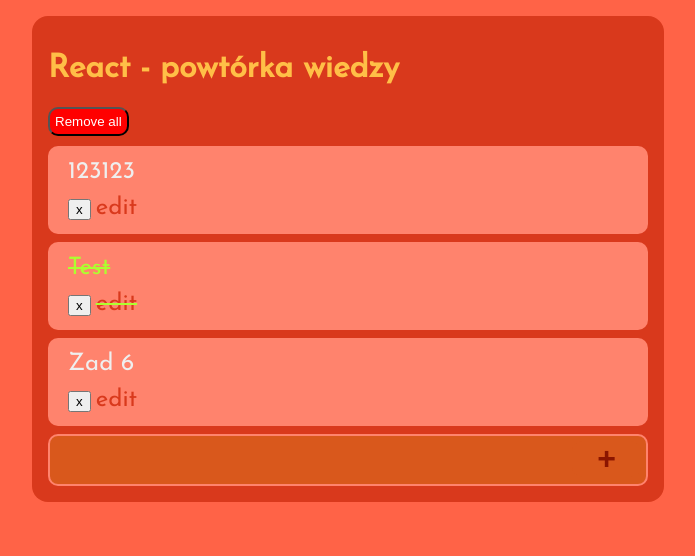
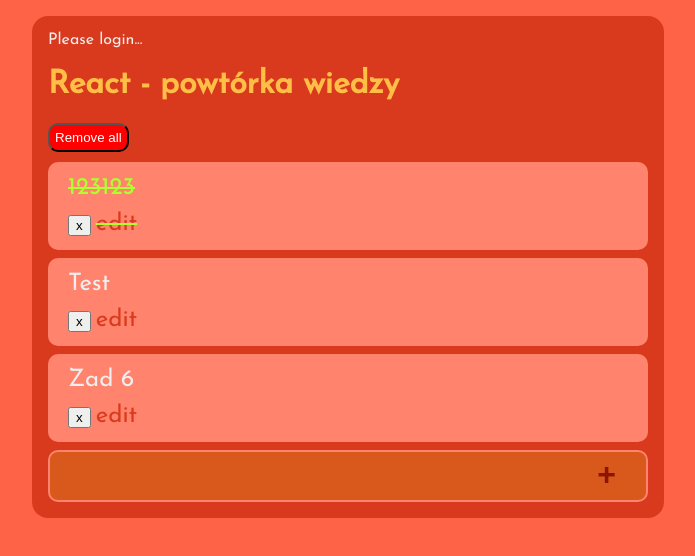
Before and after one commit to MarkFicht/react-training, a React (Create React App) app in the folder todo-feat/: page / in a window 1280 px wide. Shown: the top 556 px of the page, without its empty margins (292-987 px from the left). Built offline with nearby package versions, Linux system fonts and the light colour scheme; data requests are answered from the project's data file.

Commit message:
todo-feat: tests with Context API

```diff
--- a/todo-feat/json-server/db.json
+++ b/todo-feat/json-server/db.json
@@ -1,16 +1,17 @@
 {
   "todo_items": [
     {
-      "done": false,
+      "done": true,
       "content": "123123",
       "key": "Zadanie 4",
       "id": 4
     },
     {
-      "done": true,
+      "done": false,
       "content": "Test",
       "key": "Test",
-      "id": 5
+      "id": 5,
+      "priority": "urgent"
     },
     {
       "done": false,
--- a/todo-feat/src/App.js
+++ b/todo-feat/src/App.js
@@ -3,6 +3,8 @@
 import ToDoList from './containers/ToDoList'
 import ToDoEditFrom from './components/ToDoEditForm'
 import Login from './containers/Login'
+import Navbar from './containers/Navbar'
+import { CurrentUserProvider } from './context/CurrentUser.context'
 import NotFound from './components/NotFound'
 import { BrowserRouter as Router, Route, Switch, Redirect } from 'react-router-dom'
 import styled from 'styled-components'
@@ -40,7 +42,9 @@
   render() {
     return (
       <Router>
+        <CurrentUserProvider>
           <Container>
+            <Navbar />
 
             <Switch>
               <Route exact path='/' component={ToDoList} />
@@ -51,6 +55,7 @@
             </Switch>
 
           </Container>
+        </CurrentUserProvider>
       </Router>
     );
   }
--- /dev/null
+++ b/todo-feat/src/containers/Navbar/index.js
@@ -0,0 +1,24 @@
+import React, { Component } from 'react'
+import { CurrentUserConsumer } from '../../context/CurrentUser.context'
+
+
+class Navbar extends Component {
+    render() {
+        return (
+            <CurrentUserConsumer>
+                {({ user, logout }) => (
+                    <div>
+                        {user
+                            ? <div>Hi, {user.name}!
+                                <button onClick={logout}>Logout</button>
+                            </div>
+                            : <div>Please login...</div>
+                        }
+                    </div>
+                )}
+            </CurrentUserConsumer>
+        )
+    }
+}
+
+export default Navbar
--- /dev/null
+++ b/todo-feat/src/context/CurrentUser.context.js
@@ -0,0 +1,35 @@
+import React, { Component } from 'react'
+
+const CurrentUserContext = React.createContext()
+
+export class CurrentUserProvider extends Component {
+    state = {
+        user: null
+    }
+
+    login = () => {
+        this.setState({ user: {name: 'Marek'} })
+    }
+
+    logout = () => {
+        this.setState({ user: null })
+    }
+
+    render() {
+        const { children } = this.props
+
+        return (
+            <CurrentUserContext.Provider
+                value={{
+                    login: this.login,
+                    logout: this.logout,
+                    user: this.state.user
+                }}
+            >
+                { children }
+            </CurrentUserContext.Provider>
+        )
+    }
+}
+
+export const CurrentUserConsumer = CurrentUserContext.Consumer
```
Also changed, not shown: todo-feat/src/helpers/routes.js (line endings or trailing spaces). Lines whose indentation alone changed are shown as unchanged.
